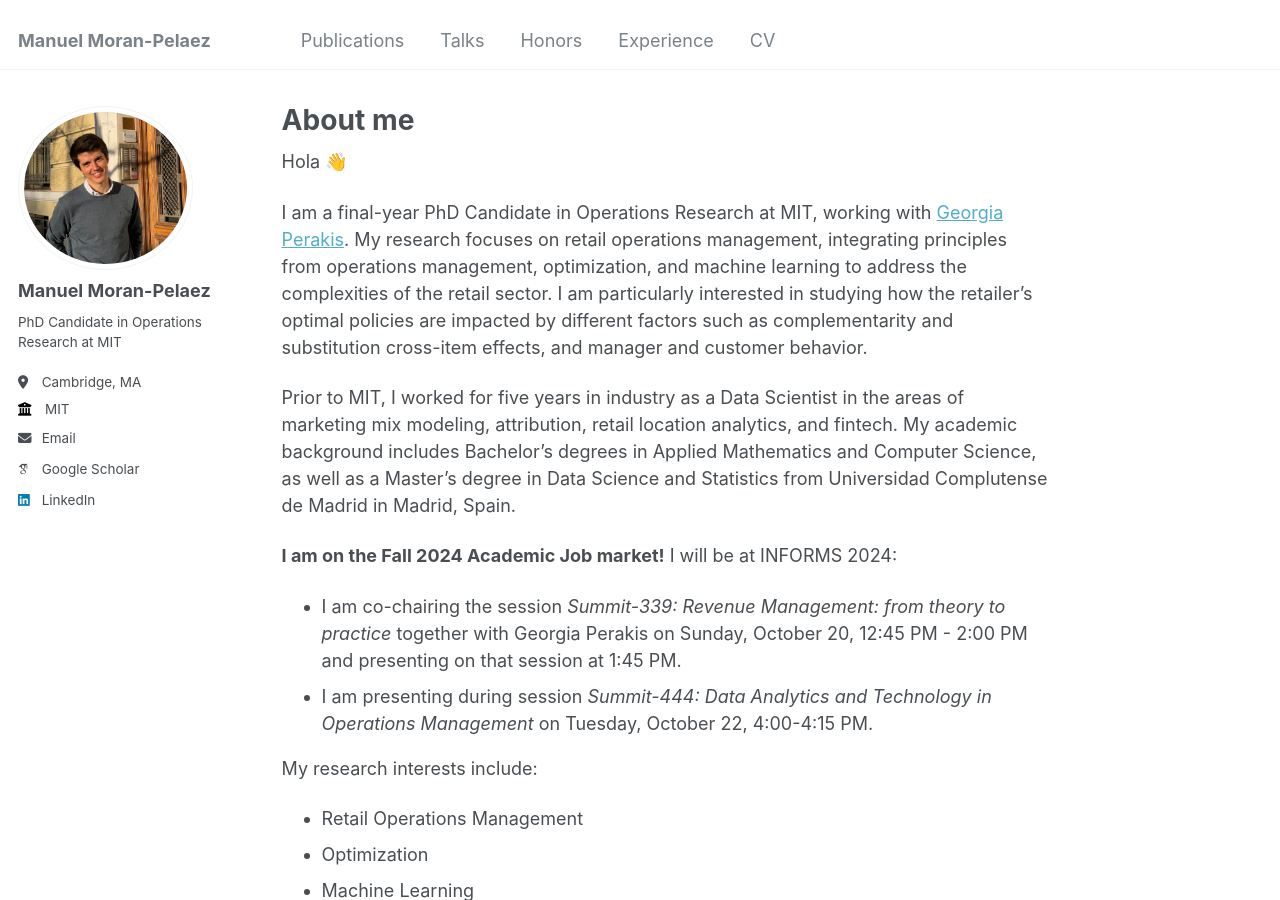
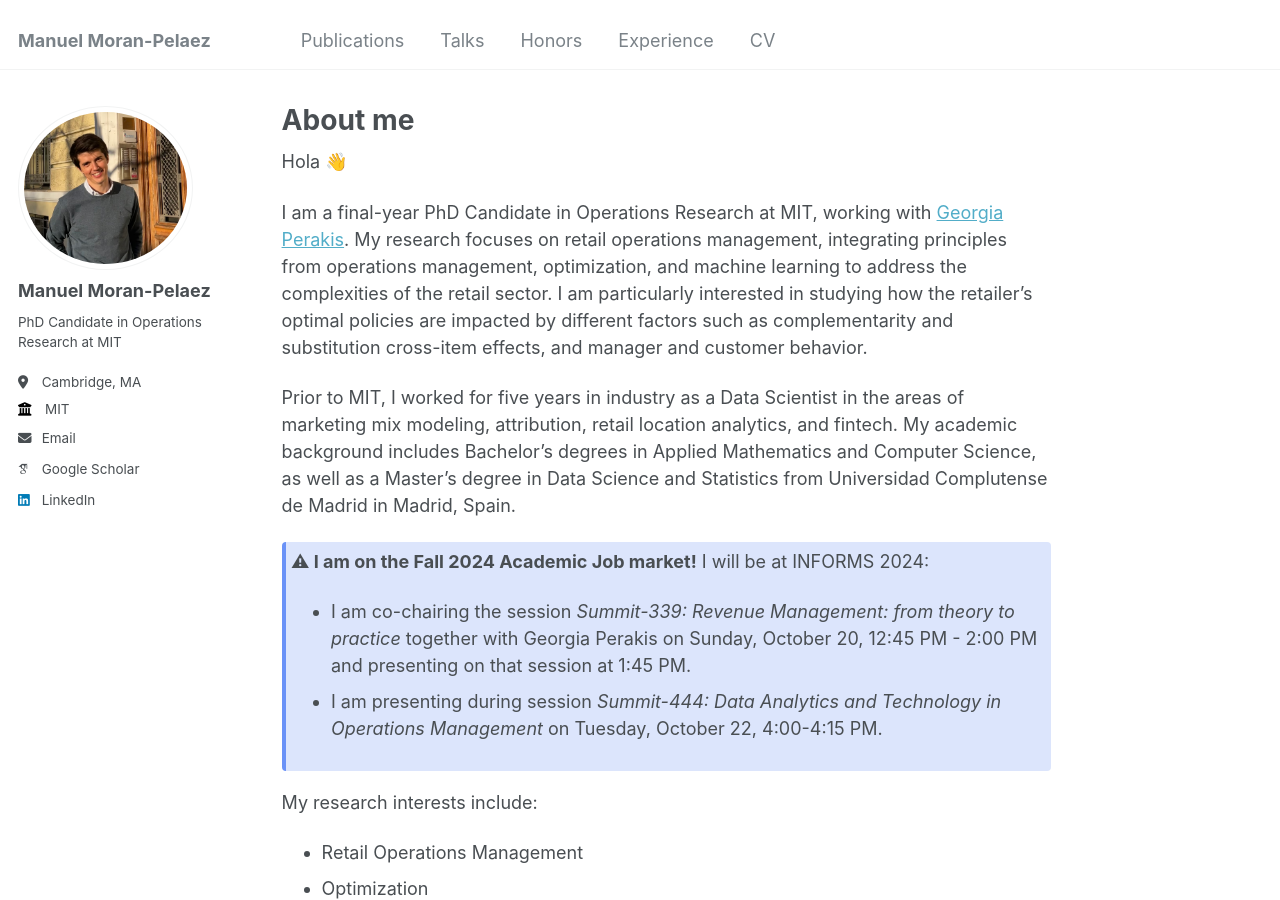
Before and after one commit to mmoranpelaez/mmoranpelaez.github.io, a Jekyll site: the page built from _pages/about.md, in a window 1280 px wide and 900 px high. Built offline with Jekyll 4.4.1, drawn with Linux system fonts in a browser that asks for light colours; some web fonts are replaced.

Commit message:
Adding some style

```diff
--- a/_pages/about.md
+++ b/_pages/about.md
@@ -10,14 +10,20 @@ redirect_from:
 
 
 
-<p>Hola &#128075;</p>
+<p>Hola &#128075; </p>
 I am a final-year PhD Candidate in Operations Research at MIT, working with [Georgia Perakis](https://mitmgmtfaculty.mit.edu/gperakis/). My research focuses on retail operations management, integrating principles from operations management, optimization, and machine learning to address the complexities of the retail sector. I am particularly interested in studying how the retailer's optimal policies are impacted by different factors such as complementarity and substitution cross-item effects, and  manager and customer behavior.
 
 Prior to MIT, I worked for five years in industry as a Data Scientist in the areas of marketing mix modeling, attribution, retail location analytics, and fintech. My academic background includes Bachelor's degrees in Applied Mathematics and Computer Science, as well as a Master's degree in Data Science and Statistics from Universidad Complutense de Madrid in Madrid, Spain.
 
-**I am on the Fall 2024 Academic Job market!** I will be at INFORMS 2024:
-- I am co-chairing the session *Summit-339: Revenue Management: from theory to practice* together with Georgia Perakis on Sunday, October 20, 12:45 PM - 2:00 PM and presenting on that session at 1:45 PM.
-- I am presenting during session *Summit-444: Data Analytics and Technology in Operations Management* on Tuesday, October 22, 4:00-4:15 PM.
+<div class="warning" style='background-color:#dce5fc; border-left: solid #6a92f7 4px; border-radius: 4px; padding:0.3em; margin-bottom:1em;'>
+<span>
+<p><b>	&#9888; I am on the Fall 2024 Academic Job market!</b> I will be at INFORMS 2024:
+<ul>
+  <li>I am co-chairing the session <em>Summit-339: Revenue Management: from theory to practice</em> together with  Georgia Perakis on Sunday, October 20, 12:45 PM - 2:00 PM and presenting on that session at 1:45 PM.</li>
+  <li>I am presenting during session <em>Summit-444: Data Analytics and Technology in Operations Management</em> on Tuesday, October 22, 4:00-4:15 PM.</li>
+</ul></p>
+</span>
+</div>
 
 My research interests include:
 - Retail Operations Management
@@ -25,9 +31,10 @@ My research interests include:
 - Machine Learning
 - Reinforcement Learning
 
+
 ## Papers
-$$\dagger$$Listed in order of contribution <br>
-$$\ddagger$$Listed in alphabetical order of last name
+> $$\dagger$$Listed in order of contribution <br>
+> $$\ddagger$$Listed in alphabetical order of last name
 
 - **Moran-Pelaez M.$$\dagger$$**, Cohen-Hillel T., Fernandez-de-Castro B. (collaborator at Zara), and Perakis, G., 2024. *Manager Behavior in the Product Replacement Problem: Addressing Preferences and Uncertainty*. under review at *Management Science*
     - Accepted to the Supply Chain Management SIG at MSOM 2024.
```
Also changed, not shown: _pages/publications.md (+2 -2 lines), _pages/talks.md (+1 -1 lines).
